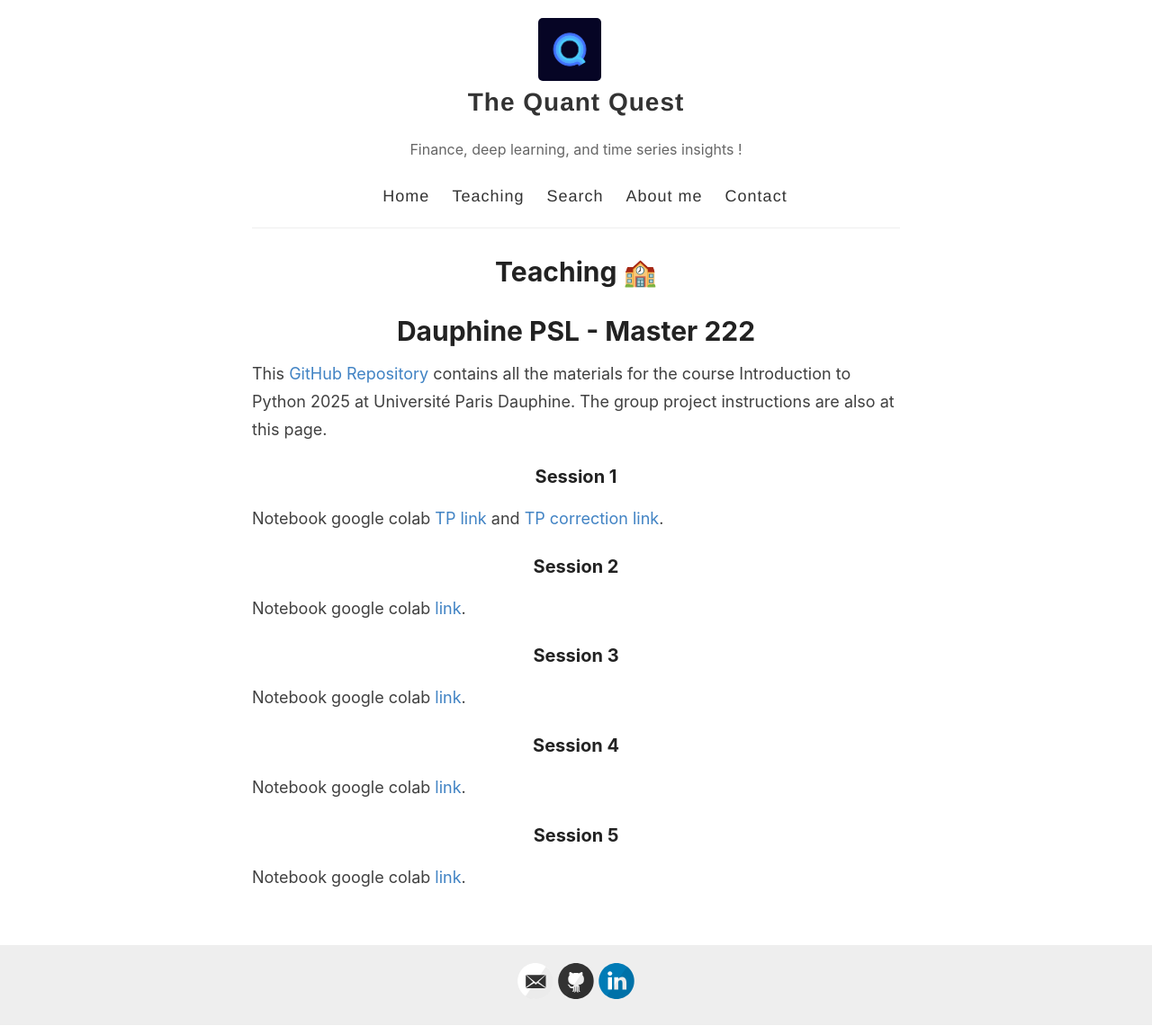
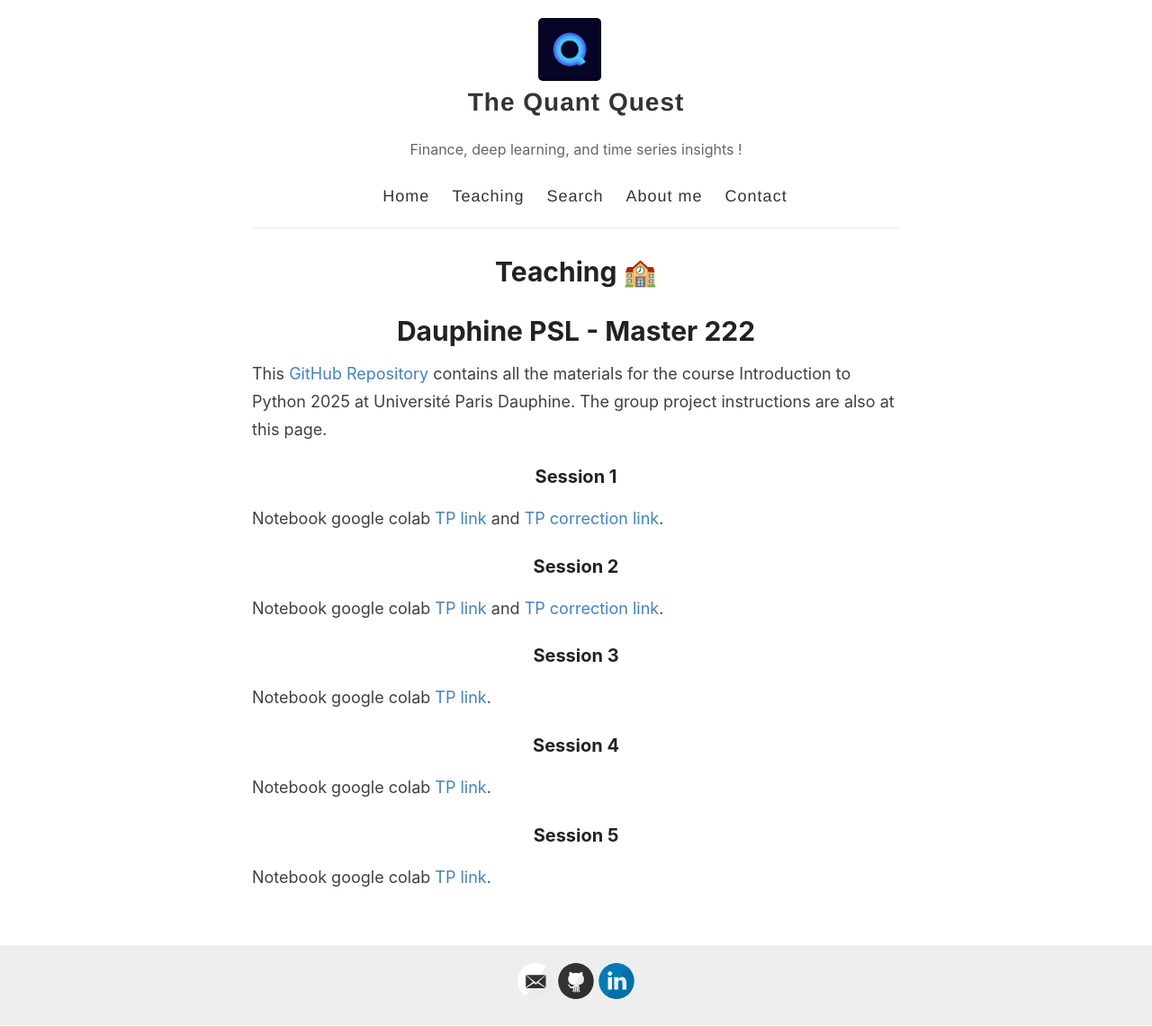
Before and after one commit to Zaltarba/blog, a Jekyll site: the page built from _pages/teaching.md, in a window 1280 px wide. Shown: the whole page at 90% size. Built offline with Jekyll 4.4.1, drawn with Linux system fonts in a browser that asks for light colours.

Commit message:
Update teaching.md

```diff
--- a/_pages/teaching.md
+++ b/_pages/teaching.md
@@ -14,16 +14,16 @@
 
 ### Session 2
 
-Notebook google colab [link](https://colab.research.google.com/github/Zaltarba/PSL_python_for_finance/blob/main/python_session_2.ipynb).
+Notebook google colab [TP link](https://colab.research.google.com/github/Zaltarba/PSL_python_for_finance/blob/main/python_session_2.ipynb) and [TP correction  link](https://colab.research.google.com/github/Zaltarba/PSL_python_for_finance/blob/main/python_session_2_corrected.ipynb).
 
 ### Session 3
 
-Notebook google colab [link](https://colab.research.google.com/github/Zaltarba/PSL_python_for_finance/blob/main/python_session_3.ipynb).
+Notebook google colab [TP link](https://colab.research.google.com/github/Zaltarba/PSL_python_for_finance/blob/main/python_session_3.ipynb).
 
 ### Session 4
 
-Notebook google colab [link](https://colab.research.google.com/github/Zaltarba/PSL_python_for_finance/blob/main/python_session_4.ipynb).
+Notebook google colab [TP link](https://colab.research.google.com/github/Zaltarba/PSL_python_for_finance/blob/main/python_session_4.ipynb).
 
 ### Session 5
 
-Notebook google colab [link](https://colab.research.google.com/github/Zaltarba/PSL_python_for_finance/blob/main/python_session_5.ipynb).
+Notebook google colab [TP link](https://colab.research.google.com/github/Zaltarba/PSL_python_for_finance/blob/main/python_session_5.ipynb).
```
